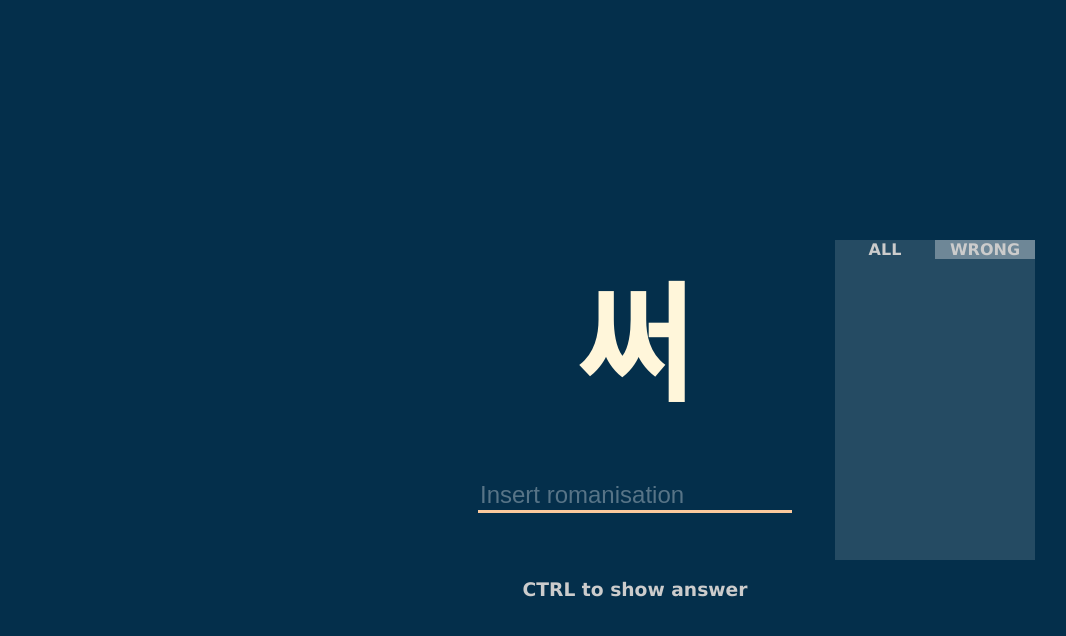
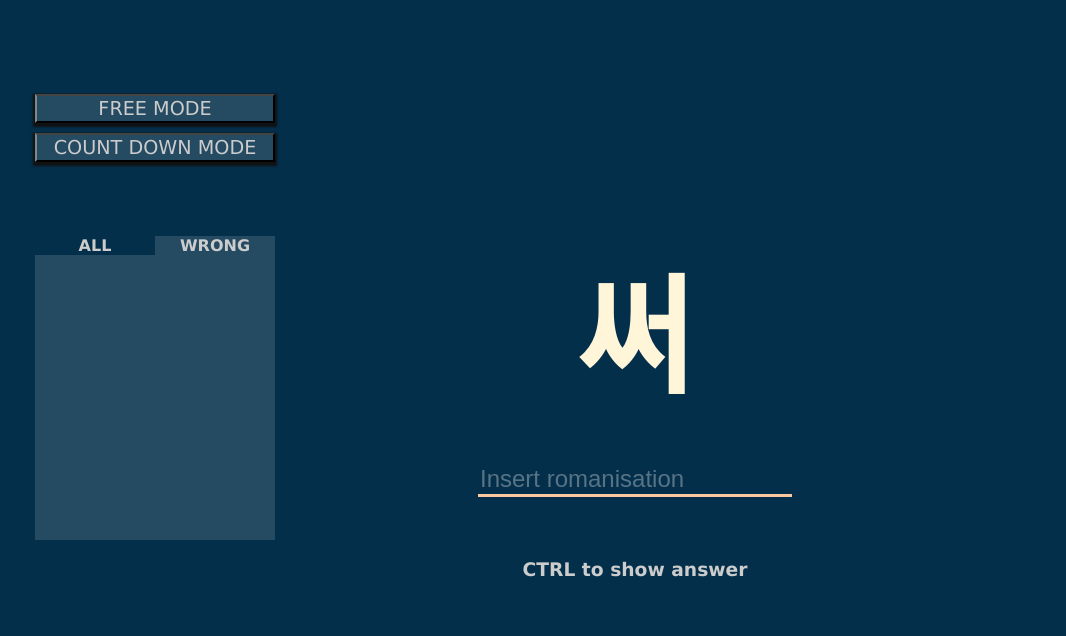
Before and after one commit to AsukaCHikaru/hangul-quiz, a Vue app: page / in a window 1280 px wide. Shown: the top 636 px of the page, without its empty margins (5-1071 px from the left). Built offline with nearby package versions, Linux system fonts and the light colour scheme.

Commit message:
Count down mode and table error fix

```diff
--- a/src/App.vue
+++ b/src/App.vue
@@ -4,11 +4,24 @@
     @keyup="handleKeyUp"
   >
     <div class="main-container">
-      <streak ref="streak" :streak="streak" />
+      <count-down
+        ref="countdown"
+        v-if="mode === 'countdown'"
+        @timeup="handleTimeup"
+      />
+      <streak ref="streak" :streak="streak" :result="result" />
+      <div class="option-container">
+        <button class="option-btn" @click="handleClickModeBtn('free')">FREE MODE</button>
+        <button class="option-btn" @click="handleClickModeBtn('countdown')">COUNT DOWN MODE</button>
+      </div>
       <Quiz ref="quiz" :quiz="currentQuiz.hangul" :answer="currentQuiz.spell" />
-      <answer-input ref="input" @keyup-enter="checkAnswer($event)" />
+      <answer-input
+        ref="input"
+        @keyup-enter="checkAnswer($event)"
+        :mode="mode"
+        @click-input-event="handleClickInput"
+      />
       <div class="tooltip-container">
-        <!-- <h3>CTRL to skip question</h3> -->
         <h3>CTRL to show answer</h3>
       </div>
       <history :history="history" />
@@ -21,6 +34,7 @@ import Quiz from "./components/Quiz";
 import AnswerInput from "./components/AnswerInput";
 import Streak from "./components/Streak";
 import History from "./components/History";
+import CountDown from "./components/CountDown";
 
 import { hangul } from "./constants/hangulTable";
 import { pick } from "./logic/pick";
@@ -31,7 +45,8 @@ export default {
     Quiz,
     AnswerInput,
     Streak,
-    History
+    History,
+    CountDown
   },
   data: function () {
     return {
@@ -43,7 +58,9 @@ export default {
       },
       streak: 0,
       history: [],
-      quizPool: []
+      quizPool: [],
+      mode: 'free',
+      result: {}
     }
   },
   methods: {
@@ -71,7 +88,7 @@ export default {
       const correct = answer === this.currentQuiz.spell || answer === "yes";
       if(correct) {
         const answerTime = (((new Date()).getTime() - this.currentQuiz.startTime) / 1000).toFixed(2);
-        this.history.push({
+        this.history.unshift({
           ...this.currentQuiz, answerTime: answerTime
         });
         this.decreaseRate(this.answer);
@@ -115,6 +132,28 @@ export default {
         default:
           break;
       }
+    },
+    handleClickModeBtn: function (mode) {
+      this.mode = mode;
+    },
+    handleClickInput: function () {
+      if(this.mode==='countdown') {
+        this.startNewQuiz();
+        this.$refs.countdown.startCountDown();
+        this.history = [];
+        this.result = {};
+      }
+    },
+    handleTimeup: function () {
+      let index = 1;
+      const result = { numOfQ: this.history.length, correct: 0, timeUsed: 0 };
+      this.history.forEach(q => {
+        if(q.attampt === 1) result.correct++;
+        result.timeUsed += parseInt(q.answerTime);
+      });
+      result.correctPer = (result.correct*100/this.history.length).toFixed(2);
+      // result.avgTimePerQ = (60 / this.history.length).toFixed(2);
+      this.result = { ...result };
     }
   },
   mounted: function () {
@@ -126,27 +165,47 @@ export default {
 
 <style>
 body, html{
-  margin: 0;
-  height: 100vh;
   background-color: #042f4b;
 };
 #app{
-  height: 100vh;
+  height: 100%;
   background-color: transparent;
 }
 .main-container{
   display: grid;
-  grid-template-rows: 30% 30% 10% 30%;
-  grid-template-columns: 25% 50% 25%;
+  grid-template-rows: 10% 20% 30% 10% 30%;
+  grid-template-columns: 20% 60% 20%;
   flex-direction: column;
   justify-content: center;
   margin: auto;
-  width: 800px;
-  height: 100vh;
+  width: 1200px;
+  height: 95vh;
   text-align: center;
 }
+.option-container{
+  grid-area: 2/ 1/ 2/ 2;
+}
+.option-btn{
+  display: block;
+  margin: 10px 0;
+  width: 100%;
+  font-size: 1.2em;
+  background-color: #ffffff22;
+  color: #ccc;
+  cursor: pointer;
+  font-family: 'Lucida Sans', 'Lucida Sans Regular', 'Lucida Grande', 'Lucida Sans Unicode', sans-serif;
+  border-color: #444 #333 #000 #333;
+  box-shadow: 0px 2px 2px 2px #111;
+}
+.option-btn:focus{
+  outline: none;
+}
+.option-btn:active{
+  background-color: #032033;
+  color: #555;
+}
 .tooltip-container{
-  grid-row-start: 4;
+  grid-row-start: 5;
   grid-column-start: 2;
   font-family: 'Lucida Sans', 'Lucida Sans Regular', 'Lucida Grande', 'Lucida Sans Unicode', sans-serif;
   color: #ccc;
--- a/src/components/AnswerInput.vue
+++ b/src/components/AnswerInput.vue
@@ -6,7 +6,8 @@
       type="text"
       v-model="answer"
       @keyup.enter="handleKeyUpEnter"
-      placeholder="Insert romanisation"
+      :placeholder="placeholderStr"
+      @click="handleClickInput"
     >
   </div>
 </template>
@@ -16,9 +17,17 @@ import { TimelineMax } from "gsap";
 
 export default {
   name: 'AnswerInput',
+  props: {
+    mode: String
+  },
   data: function () {
     return {
-      answer: ""
+      answer: "",
+    }
+  },
+  computed: {
+    placeholderStr: function () {
+      return this.mode === "countdown" ? "Click to start" : "Insert romanisation";
     }
   },
   methods: {
@@ -38,6 +47,9 @@ export default {
       timeline.to(input, 0.03, {
         x: 0
       });
+    },
+    handleClickInput: function () {
+      this.$emit('click-input-event');
     }
   }
 }
@@ -45,7 +57,7 @@ export default {
 
 <style>
 .input-container{
-  grid-row-start: 3;
+  grid-row-start: 4;
   grid-column-start: 2;
 }
 .answer-input{
--- /dev/null
+++ b/src/components/CountDown.vue
@@ -0,0 +1,45 @@
+<template>
+  <div class="countdown-container">
+    <h1 class="countdown-txt">{{time}}</h1>
+  </div>
+</template>
+
+<script>
+export default {
+  name: 'CountDown',
+  data: function () {
+    return {
+      time: 60
+    }
+  },
+  methods: {
+    startCountDown: function () {
+      this.time = 60;
+      const cdTimer = setInterval(() => {
+        if(this.time > 0) this.time--;
+        else {
+          clearInterval(cdTimer);
+          this.$emit('timeup');
+        }
+      }, 1000);
+    }
+  }
+}
+</script>
+
+<style>
+.countdown-container{
+  display: flex;
+  flex-direction: column;
+  justify-content: flex-end;
+  grid-row-start: 1;
+  grid-column: 1/ 4;
+}
+.countdown-txt{
+  margin: 0 auto;
+  color: #ddd;
+  font-family: Helvetica, sans-serif;
+  font-size: 4em;
+  text-shadow: 0px 5px #222;
+}
+</style>
--- a/src/components/History.vue
+++ b/src/components/History.vue
@@ -50,12 +50,12 @@ export default {
 
 <style>
 .history-container{
-  grid-row-start: 2;
-  grid-column-start: 3;
-  grid-row-end: 4;
+  grid-row-start: 3;
+  grid-row-end: 5;
+  grid-column-start: 1;
   font-family: 'Lucida Sans', 'Lucida Sans Regular', 'Lucida Grande', 'Lucida Sans Unicode', sans-serif;
+  overflow: scroll;
   background-color: #ffffff22;
-  overflow: scroll;
 }
 .history-tab-container{
   width: 100%;
@@ -67,9 +67,10 @@ export default {
   color: #ccc;
   font-weight: 700;
   cursor: pointer;
+  background-color: #042f4b;
 }
 .history-tab.show{
-  background-color: #ffffff55;
+  background-color: transparent;
 }
 .history-ul{
   list-style: none;
--- a/src/components/Quiz.vue
+++ b/src/components/Quiz.vue
@@ -43,7 +43,7 @@ export default {
 
 <style>
 .quiz-container{
-  grid-row-start: 2;
+  grid-row-start: 3;
   grid-column: 2;
   display: grid;
   grid-template-rows: 80% 20%;
--- a/src/components/Streak.vue
+++ b/src/components/Streak.vue
@@ -1,7 +1,8 @@
 <template>
   <div class="streak-container">
     <div ref="wrapper" class="streak-wrapper">
-      <h3 class="streak-txt" v-if="streak>=3">{{streak+" combo!"}}</h3>
+      <h3 class="result-txt" v-if="resultStr!==null">{{resultStr}}</h3>
+      <h3 class="streak-txt" v-if="streak>=3 && resultStr===null">{{streak+" combo!"}}</h3>
     </div>
   </div>
 </template>
@@ -12,7 +13,15 @@ import { TimelineMax } from "gsap";
 export default {
   name: 'Streak',
   props: {
-    streak: Number
+    streak: Number,
+    result: Object
+  },
+  computed: {
+    resultStr: function () {
+      return this.result.hasOwnProperty('correct')
+      ? `${this.result.correct}/${this.result.numOfQ} (${this.result.correctPer}%), ${(this.result.timeUsed/this.result.numOfQ).toFixed(2)}s per question`
+      : null
+    }
   },
   methods: {
     playComboAnime: function () {
@@ -34,12 +43,11 @@ export default {
 
 <style>
 .streak-container{
-  grid-row-start: 1;
+  grid-row-start: 2;
   grid-column: 2;
   display: flex;
   flex-direction: column;
   justify-content: flex-end;
-  color: #ed1250;
   font-size: 1.5em;
 }
 .streak-wrapper{
@@ -48,4 +56,10 @@ export default {
   margin: 0;
   padding: 0;
 }
+.streak-txt{
+  color: #ed1250;
+}
+.result-txt{
+  color: #12beed;
+}
 </style>
--- a/src/constants/hangulTable.js
+++ b/src/constants/hangulTable.js
@@ -311,7 +311,7 @@ export const hangul = {
     wi: "위",
     jae: "재",
     je: "제",
-    jyae: "재",
+    jyae: "쟤",
     jye: "졔",
     jwa: "좌",
     jwae: "좨",
```
